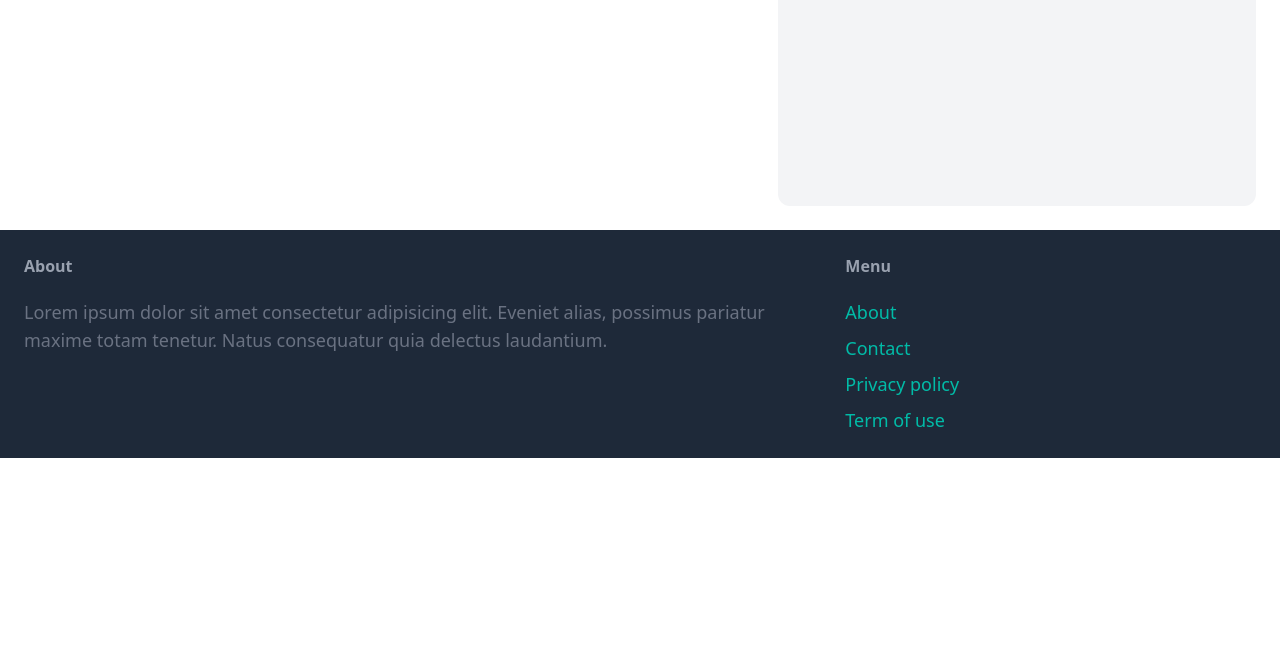
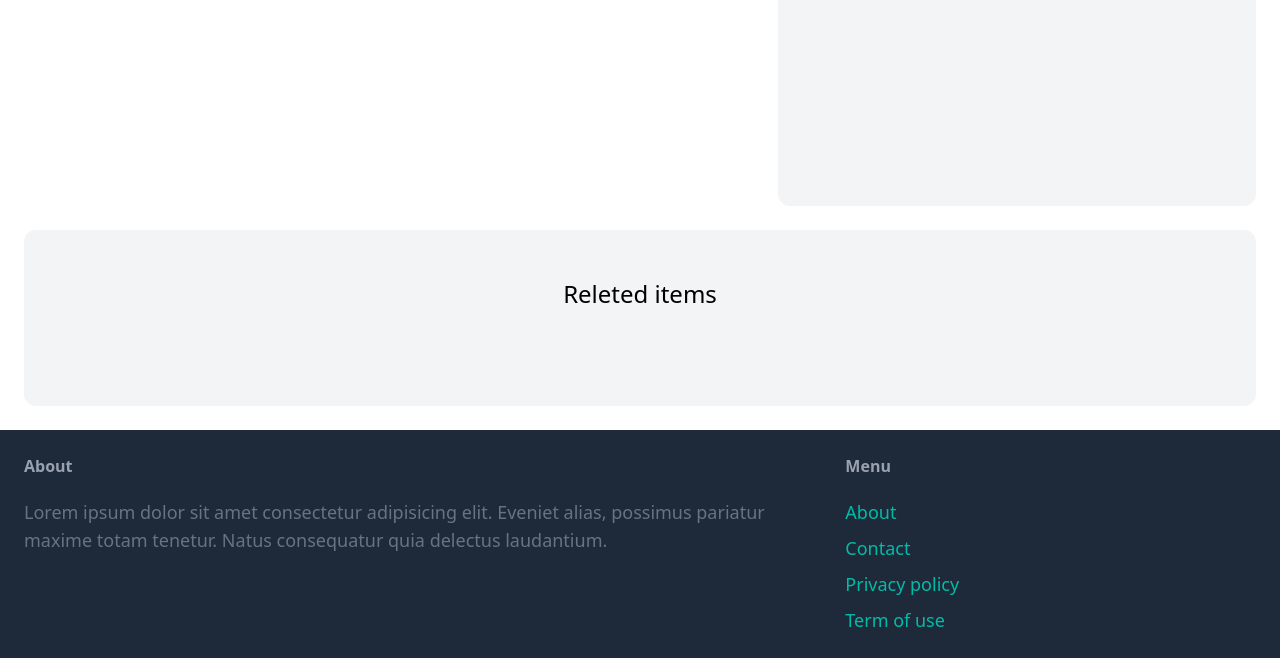
Before and after one commit to BekCodingAddict/Puddle, a Django app: page /items/2/ in a window 1280 px wide. Shown: the part 625-1283 px from the top of the page. Before the commit the page ends 1083 px from the top, so only its background shows below. Run offline with Django 5.2, Linux system fonts and the light colour scheme; data comes from the database, SQL or seed files in the repository; both versions use the stored data as it was after the commit.

Commit message:
Item Details Page

```diff
--- a/item/templates/item/detail.html
+++ b/item/templates/item/detail.html
@@ -25,4 +25,27 @@
             seller</a>
     </div>
 </div>
+
+<div class="mt-6 px-6 py-12 bg-gray-100 rounded-xl">
+    <h2 class="mb-12 text-2xl text-center">Releted items</h2>
+
+    <div class="grid grid-cols-3 gap-3">
+        {% for item in related_items %}
+        <div>
+            <a href="{% url 'item:detail' item.id %}">
+                <div>
+                    <img src="{{ item.image.url }}" alt="Image" class="rounded-t-xl" />
+                </div>
+
+                <div class="p-6 bg-white rounded-b-xl">
+                    <h2 class="text-2xl">{{ item.title }}</h2>
+                    <p class="text-gray-500">Price :{{ item.price }}</p>
+                </div>
+            </a>
+        </div>
+
+        {% endfor %}
+    </div>
+</div>
+
 {% endblock %}
--- a/item/views.py
+++ b/item/views.py
@@ -3,7 +3,10 @@
 
 def details(request,pk):
     item=get_object_or_404(Item,pk=pk)
+    related_items=Item.objects.filter(category=item.category,is_sold=False).exclude(pk=pk)[0:3]
+
 
     return render(request,'item/detail.html',{
-        'item':item
+        'item':item,
+        'related_items':related_items
     })
```
Also changed, not shown: db.sqlite3, media/item_images/shopping.webp (added).
